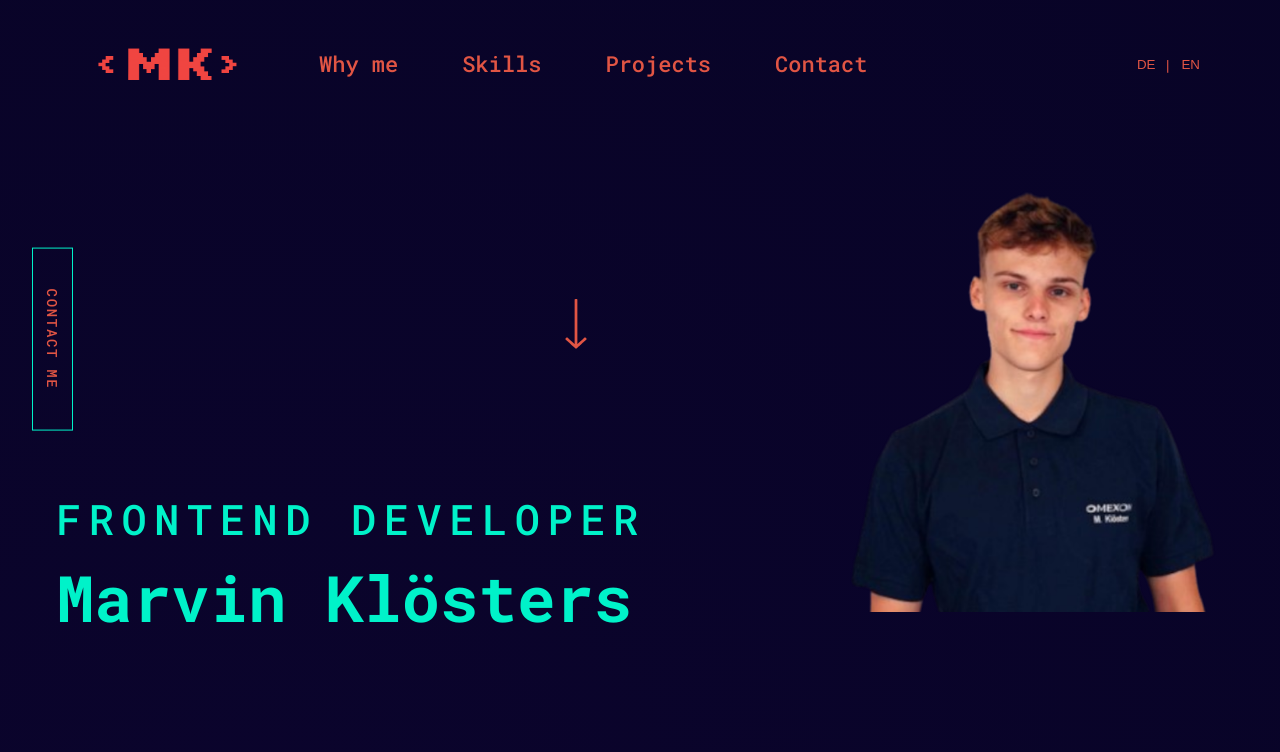
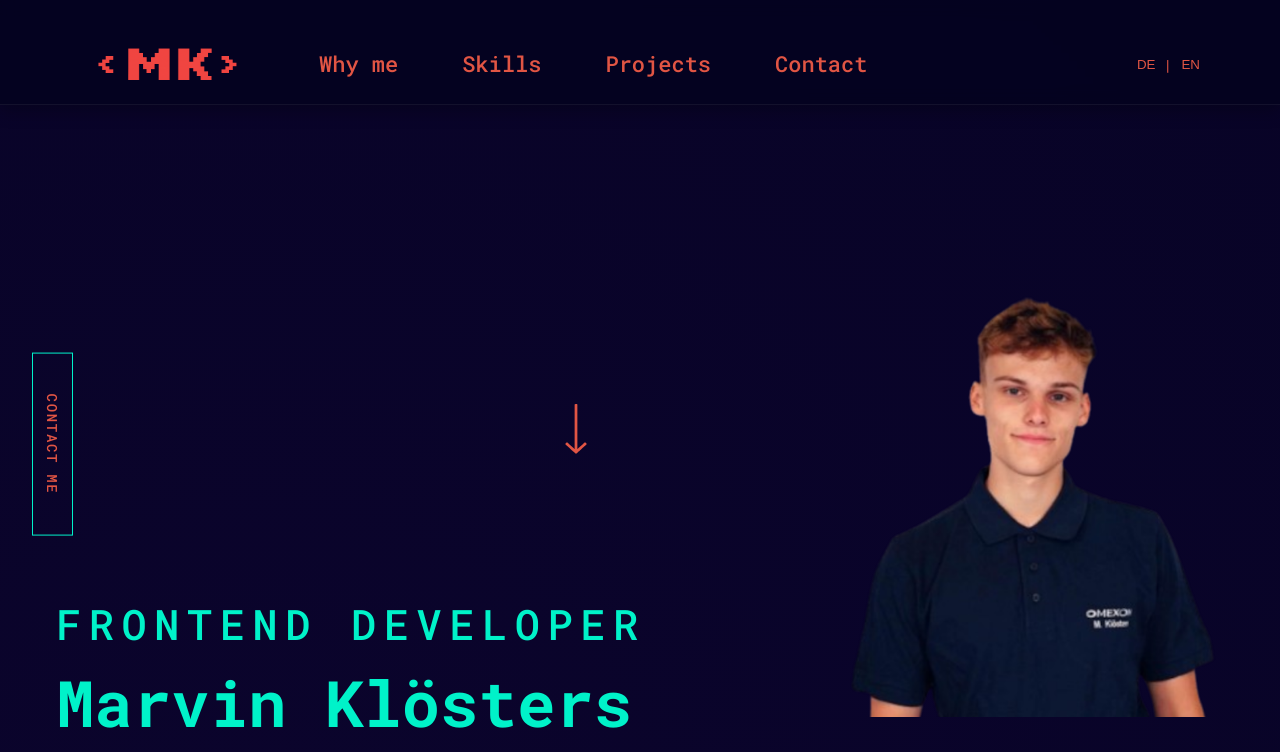
Before and after one commit to MarvinKloe47/Portfolio, an Angular app: page / in a window 1280 px wide. Shown: the top 752 px of the page. Built offline with nearby package versions, Linux system fonts and the light colour scheme.

Commit message:
Header Fix

```diff
--- a/src/app/core/components/header/header.component.scss
+++ b/src/app/core/components/header/header.component.scss
@@ -13,6 +13,10 @@
   padding: 24px 80px 0;
   display: flex;
   align-items: center;
+  background: rgba(5, 3, 32, 0.9);
+  backdrop-filter: blur(8px);
+  border-bottom: 1px solid rgba(255, 255, 255, 0.06);
+  box-shadow: 0 6px 16px rgba(0, 0, 0, 0.25);
 }
 
 .logo {
--- a/src/styles.scss
+++ b/src/styles.scss
@@ -2,6 +2,10 @@
 @import url('https://fonts.googleapis.com/css2?family=Roboto+Mono:wght@500;700&display=swap');
 
 :root {
+  /* Sticky header offsets */
+  --header-height: 104px;
+  --header-height-mobile: 98px;
+
   /* Main Background Colors (from your design) */
   --bg-dark: #0B042D;
   --bg-darker: #050320;
@@ -37,6 +41,22 @@ body.noScroll {
   overflow: hidden;
 }
 
+html {
+  scroll-padding-top: var(--header-height);
+  scroll-behavior: smooth;
+}
+
+app-home,
+app-imprint,
+app-privacy {
+  display: block;
+  padding-top: var(--header-height);
+}
+
+section[id] {
+  scroll-margin-top: var(--header-height);
+}
+
 
 main {
   max-width: var(--max-width);      /* z. B. 1200px */
@@ -44,3 +64,19 @@ main {
   padding: 0 40px 80px;             /* LINKS/RECHTS Rand + unten Abstand */
   box-sizing: border-box;
 }
+
+@media (max-width: 900px) {
+  html {
+    scroll-padding-top: var(--header-height-mobile);
+  }
+
+  app-home,
+  app-imprint,
+  app-privacy {
+    padding-top: var(--header-height-mobile);
+  }
+
+  section[id] {
+    scroll-margin-top: var(--header-height-mobile);
+  }
+}
```
